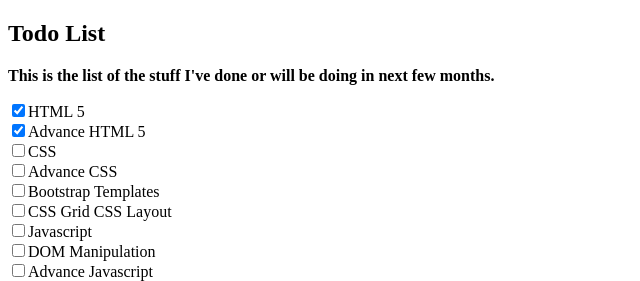
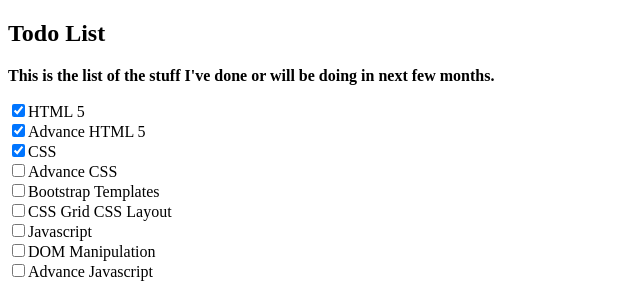
Before and after one commit to darkcupid412/MyFirstWeb, a plain HTML site: page todo.html in a window 1280 px wide. Shown: the top 281 px of the page, 0-640 px from the left. Drawn offline with Linux system fonts and the light colour scheme.

Commit message:
Update todo.html

```diff
--- a/todo.html
+++ b/todo.html
@@ -11,7 +11,7 @@
     <form>
         <input type="checkbox" checked >HTML 5 <br>
         <input type="checkbox" checked >Advance HTML 5 <br>
-        <input type="checkbox" >CSS <br>
+        <input type="checkbox" checked >CSS <br>
         <input type="checkbox" >Advance CSS <br>
         <input type="checkbox" >Bootstrap Templates <br>
         <input type="checkbox" >CSS Grid CSS Layout <br>
```
